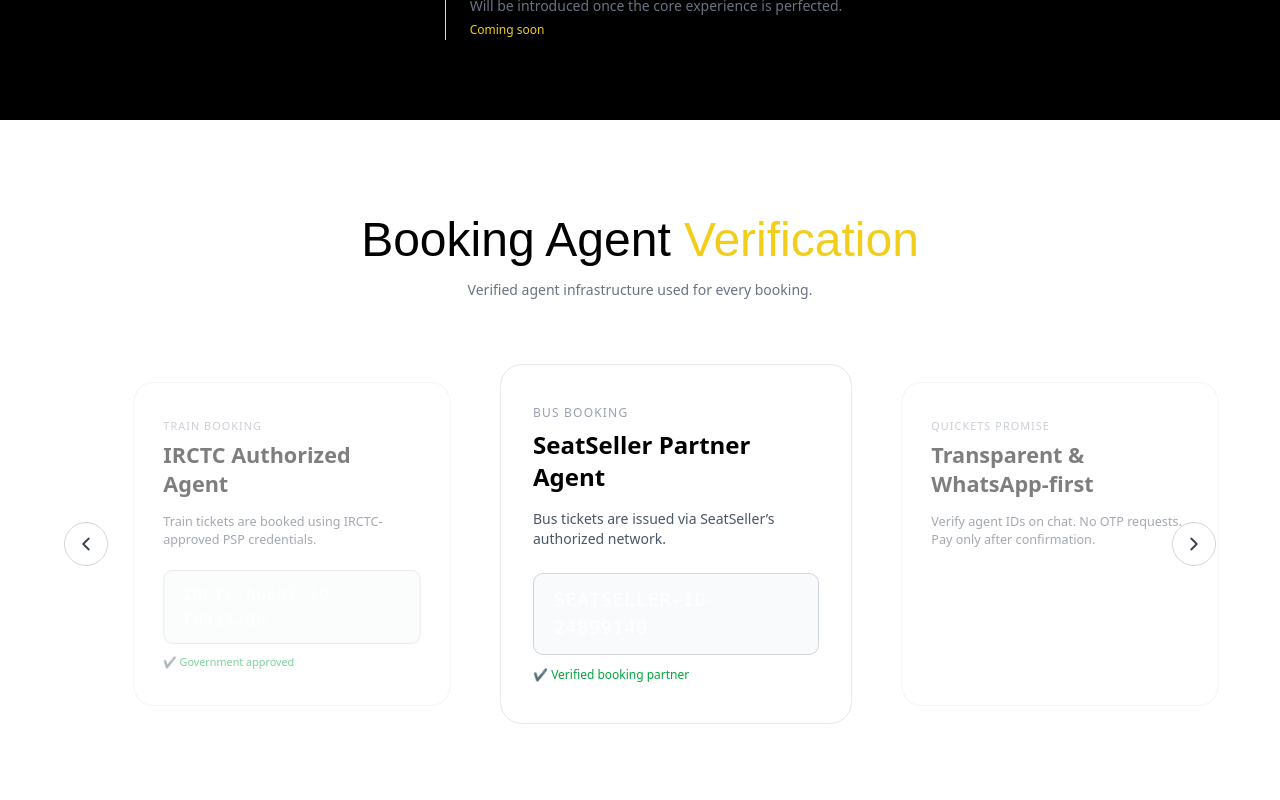
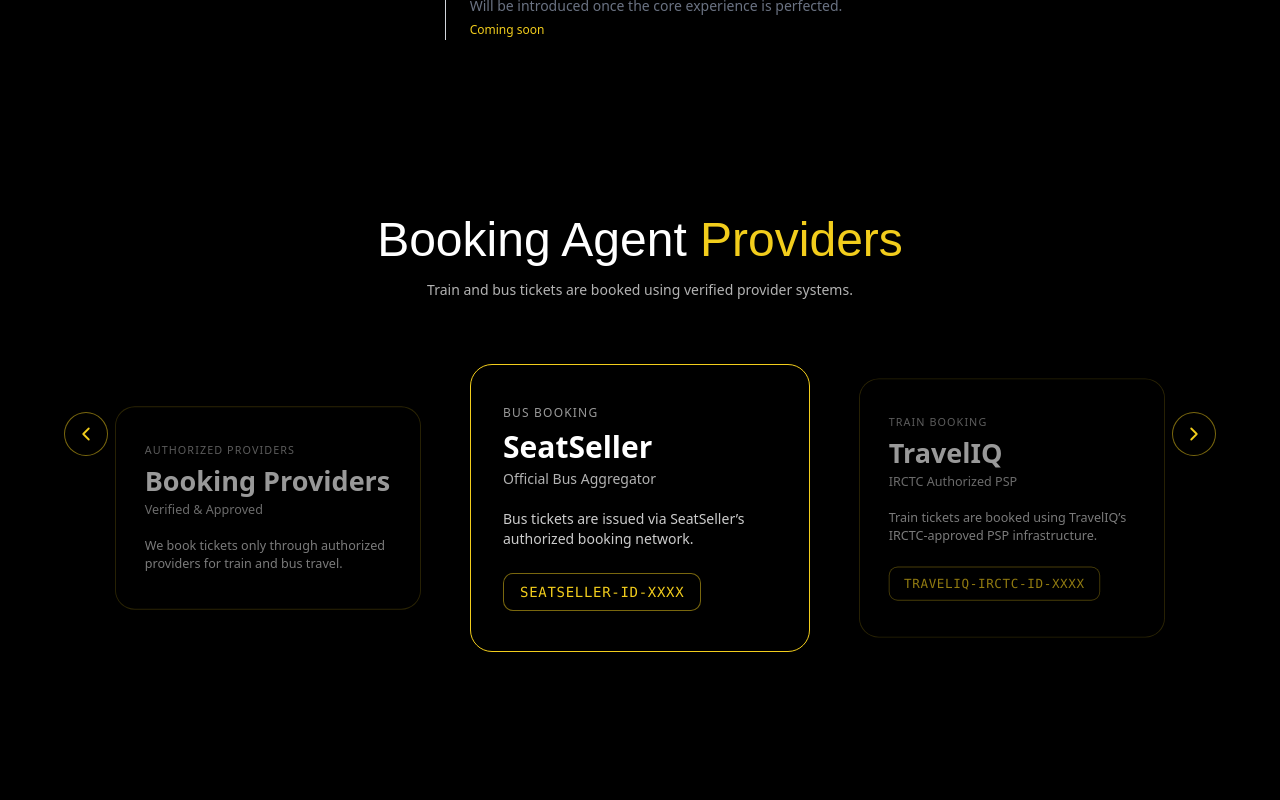
Before and after one commit to jonesofficial/Quickets.co.in, a React (Vite) app: page / in a window 1280 px wide. Shown: the part 3700-4500 px from the top of the page. Built offline with nearby package versions, Linux system fonts and the light colour scheme; a web font is replaced by a local one.

Commit message:
Added Agent verification Section

```diff
--- a/src/components/BookingAgentCarousel.jsx
+++ b/src/components/BookingAgentCarousel.jsx
@@ -1,141 +1,151 @@
 import { useEffect, useState } from "react";
 import { FiChevronLeft, FiChevronRight } from "react-icons/fi";
+
 export default function BookingAgentCarousel() {
     const slides = [
         {
             tag: "Train Booking",
-            title: "IRCTC Authorized Agent",
-            desc: "Train tickets are booked using IRCTC-approved PSP credentials.",
-            id: "IRCTC-AGENT-ID-TN9152QU",
-            verified: "Government approved",
+            title: "TravelIQ",
+            subtitle: "IRCTC Authorized PSP",
+            desc: "Train tickets are booked using TravelIQ’s IRCTC-approved PSP infrastructure.",
+            id: "TRAVELIQ-IRCTC-ID-XXXX",
+        },
+        {
+            tag: "Authorized Providers",
+            title: "Booking Providers",
+            subtitle: "Verified & Approved",
+            desc: "We book tickets only through authorized providers for train and bus travel.",
+            id: null,
         },
         {
             tag: "Bus Booking",
-            title: "SeatSeller Partner Agent",
-            desc: "Bus tickets are issued via SeatSeller’s authorized network.",
-            id: "SEATSELLER-ID-24899140",
-            verified: "Verified booking partner",
-        },
-        {
-            tag: "Quickets Promise",
-            title: "Transparent & WhatsApp-first",
-            desc: "Verify agent IDs on chat. No OTP requests. Pay only after confirmation.",
-            id: null,
-            verified: null,
+            title: "SeatSeller",
+            subtitle: "Official Bus Aggregator",
+            desc: "Bus tickets are issued via SeatSeller’s authorized booking network.",
+            id: "SEATSELLER-ID-XXXX",
         },
     ];
 
-    const [active, setActive] = useState(0);
+    const [centerIndex, setCenterIndex] = useState(1);
 
     useEffect(() => {
         const interval = setInterval(() => {
-            setActive((prev) => (prev + 1) % slides.length);
-        }, 4000);
+            setCenterIndex((prev) => (prev + 1) % slides.length);
+        }, 4500);
 
         return () => clearInterval(interval);
     }, []);
 
-    const prev = () =>
-        setActive((prev) => (prev - 1 + slides.length) % slides.length);
+    const rotateLeft = () =>
+        setCenterIndex((prev) => (prev - 1 + slides.length) % slides.length);
 
-    const next = () =>
-        setActive((prev) => (prev + 1) % slides.length);
+    const rotateRight = () =>
+        setCenterIndex((prev) => (prev + 1) % slides.length);
+
+    const getSlide = (offset) =>
+        slides[(centerIndex + offset + slides.length) % slides.length];
+
+    const left = getSlide(-1);
+    const center = getSlide(0);
+    const right = getSlide(1);
 
     return (
-        <section className="bg-white py-24 px-6 overflow-hidden">
+        <section className="bg-black py-24 px-6 overflow-hidden">
             <div className="max-w-6xl mx-auto relative">
 
                 {/* Heading */}
-                <h2 className="font-heading text-center text-3xl md:text-5xl text-black mb-4">
+                <h2 className="font-heading text-center text-3xl md:text-5xl text-white mb-4">
                     Booking Agent
-                    <span className="text-[#f2cd1c]"> Verification</span>
+                    <span className="text-[#f2cd1c]"> Providers</span>
                 </h2>
 
-                <p className="text-center text-gray-500 text-sm max-w-xl mx-auto mb-16">
-                    Verified agent infrastructure used for every booking.
+                <p className="text-center text-white/70 text-sm max-w-xl mx-auto mb-16">
+                    Train and bus tickets are booked using verified provider systems.
                 </p>
 
-                {/* Carousel */}
-                <div className="relative">
+                {/* Slides */}
+                <div className="flex items-center justify-center gap-8">
 
-                    {/* Track */}
-                    <div
-                        className="flex transition-transform duration-700 ease-out"
-                        style={{
-                            transform: `translateX(calc(50% - ${(active + 0.5) * 360}px))`,
-                        }}
+                    <Slide data={left} scale="scale-90" opacity="opacity-60" />
+
+                    <Slide
+                        data={center}
+                        scale="scale-100"
+                        opacity="opacity-100"
+                        highlight
+                    />
+
+                    <Slide data={right} scale="scale-90" opacity="opacity-60" />
+                </div>
+
+                {/* Controls */}
+                <button
+                    onClick={rotateLeft}
+                    className="absolute left-0 top-1/2 -translate-y-1/2
+                    w-11 h-11 rounded-full bg-black
+                    border border-[#f2cd1c]/50
+                    flex items-center justify-center
+                    hover:border-[#f2cd1c] transition"
+                    aria-label="Previous"
                 >
-                        {slides.map((slide, index) => {
-                            const isActive = index === active;
+                    <FiChevronLeft size={22} className="text-[#f2cd1c]" />
+                </button>
 
+                <button
+                    onClick={rotateRight}
+                    className="absolute right-0 top-1/2 -translate-y-1/2
+                    w-11 h-11 rounded-full bg-black
+                    border border-[#f2cd1c]/50
+                    flex items-center justify-center
+                    hover:border-[#f2cd1c] transition"
+                    aria-label="Next"
+                >
+                    <FiChevronRight size={22} className="text-[#f2cd1c]" />
+                </button>
+
+            </div>
+        </section>
+    );
+}
+
+function Slide({ data, scale, opacity, highlight }) {
     return (
         <div
-                                    key={index}
-                                    className={`w-[320px] md:w-[360px] mx-4 transition-all duration-700
-                                    ${isActive
-                                        ? "scale-100 opacity-100"
-                                        : "scale-90 opacity-50"
+            className={`w-[300px] md:w-[340px] transition-all duration-700
+            ${scale} ${opacity}`}
+        >
+            <div
+                className={`bg-black border rounded-3xl px-8 py-10
+                ${highlight
+                    ? "border-[#f2cd1c]"
+                    : "border-[#f2cd1c]/30"
                 }`}
             >
-                                    <div className="bg-white border border-gray-200 rounded-3xl px-8 py-10 h-full">
-
-                                        <p className="text-xs uppercase tracking-widest text-gray-400">
-                                            {slide.tag}
+                <p className="text-xs uppercase tracking-widest text-white/60">
+                    {data.tag}
                 </p>
 
-                                        <h3 className="mt-2 text-2xl font-semibold text-black">
-                                            {slide.title}
+                <h3 className="mt-2 text-3xl font-semibold text-white">
+                    {data.title}
                 </h3>
 
-                                        <p className="mt-4 text-sm text-gray-600">
-                                            {slide.desc}
+                <p className="mt-1 text-sm text-white/70">
+                    {data.subtitle}
                 </p>
 
-                                        {slide.id && (
-                                            <div className="mt-6 font-mono text-lg tracking-wider
-                                                bg-gray-50 px-5 py-3 rounded-lg border border-gray-300 inline-block">
-                                                {slide.id}
+                <p className="mt-5 text-sm text-white/80">
+                    {data.desc}
+                </p>
+
+                {data.id && (
+                    <div className="mt-6 font-mono text-sm tracking-wider
+                        bg-black px-4 py-2 rounded-lg
+                        border border-[#f2cd1c]/50
+                        text-[#f2cd1c] inline-block">
+                        {data.id}
                     </div>
-                                        )}
-
-                                        {slide.verified && (
-                                            <p className="mt-3 text-xs text-green-600">
-                                                ✔ {slide.verified}
-                                            </p>
                 )}
             </div>
         </div>
     );
-                        })}
-                    </div>
-
-                    {/* Controls */}
-                    <button
-                        onClick={prev}
-                        className="absolute left-0 top-1/2 -translate-y-1/2
-                            w-11 h-11 rounded-full bg-white border border-gray-300
-                            flex items-center justify-center
-                            hover:bg-gray-100 transition"
-                        aria-label="Previous"
-                    >
-                        <FiChevronLeft size={22} className="text-gray-700" />
-                    </button>
-
-
-                    <button
-                        onClick={next}
-                        className="absolute right-0 top-1/2 -translate-y-1/2
-                            w-11 h-11 rounded-full bg-white border border-gray-300
-                            flex items-center justify-center
-                            hover:bg-gray-100 transition"
-                        aria-label="Next"
-                    >
-                        <FiChevronRight size={22} className="text-gray-700" />
-                    </button>
-
-
-                </div>
-            </div>
-        </section>
-    );
 }
```
Lines whose indentation alone changed are shown as unchanged.
